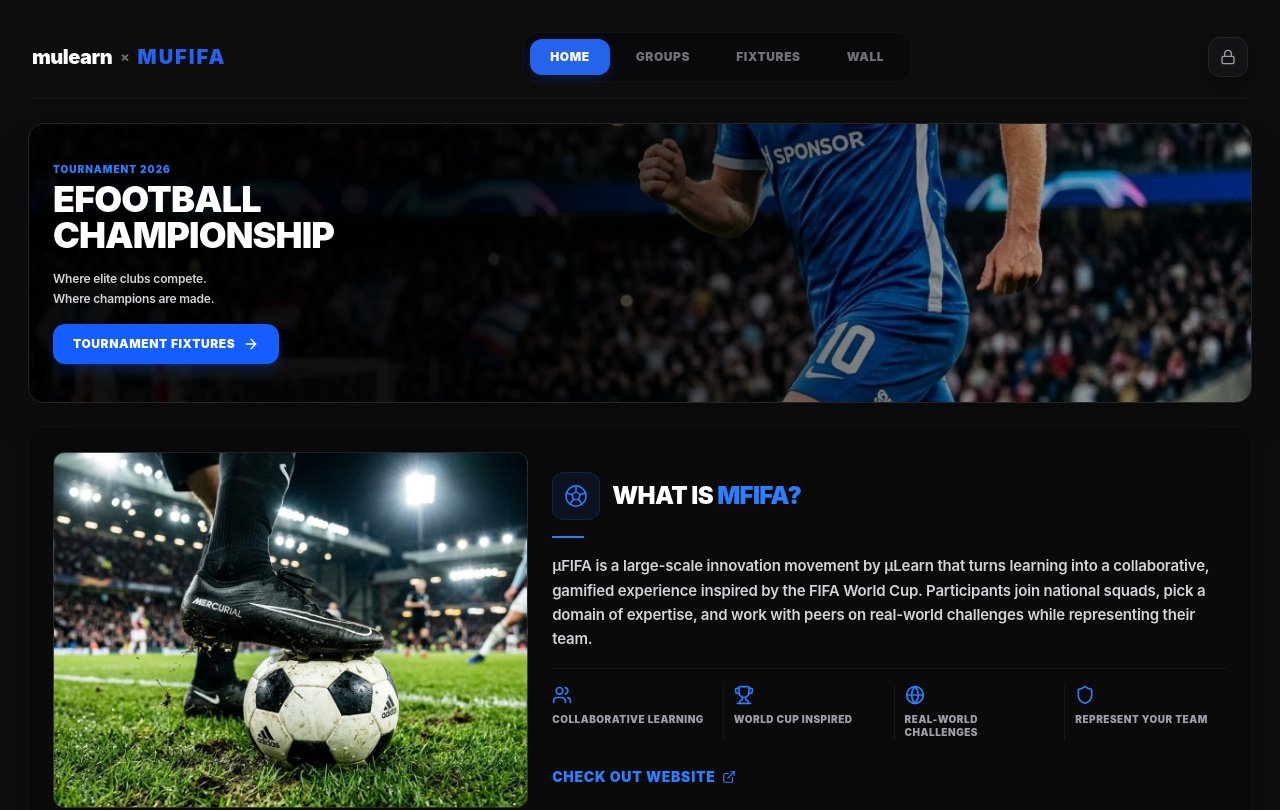
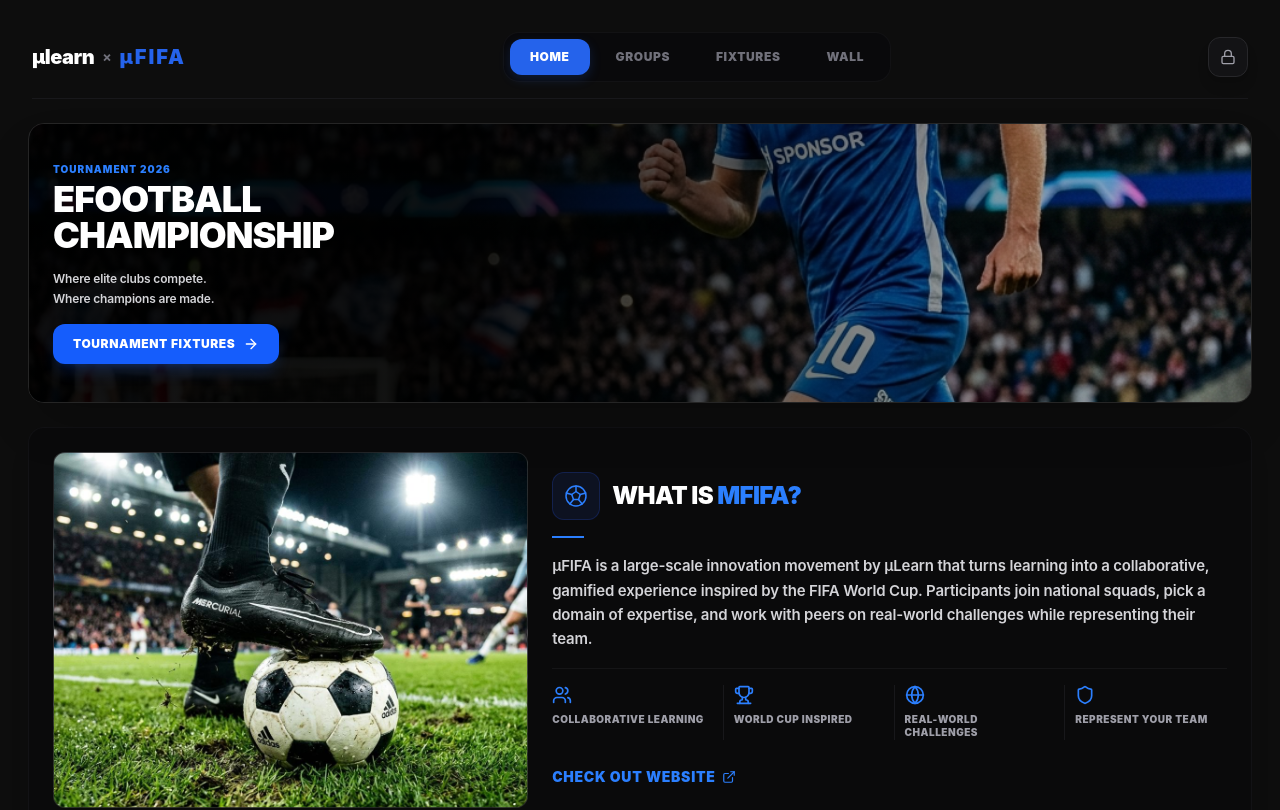
Before and after one commit to hashirkonnola2006-design/mufifa-pes, a React (Vite) app: page / in a window 1280 px wide. Shown: the top 810 px of the page. Built offline with nearby package versions, Linux system fonts and the light colour scheme; no server answers.

Commit message:
style: rebrand mu to μ and relocate fixtures filter bar directly above matches list

```diff
--- a/src/App.jsx
+++ b/src/App.jsx
@@ -57,9 +57,9 @@
           <header className="hidden md:flex items-center justify-between py-4 border-b border-zinc-900 mb-6 select-none">
             {/* Left: Collab brand */}
             <div onClick={() => setActiveTab('home')} className="flex items-center gap-2 cursor-pointer select-none">
-              <span className="text-xl font-black text-white lowercase tracking-tight">mulearn</span>
+              <span className="text-xl font-black text-white lowercase tracking-tight">μlearn</span>
               <span className="text-sm font-bold text-zinc-500">×</span>
-              <span className="text-xl font-black text-[#2563eb] uppercase tracking-widest">MUFIFA</span>
+              <span className="text-xl font-black text-[#2563eb] tracking-widest">μFIFA</span>
             </div>
 
             {/* Center: Tabs */}
--- a/src/components/Home.jsx
+++ b/src/components/Home.jsx
@@ -36,9 +36,9 @@
       <div className="relative flex md:hidden justify-center items-center py-2 px-1">
         {/* mulearn x FIFA Collab Badge (Centered and Enlarged) */}
         <div className="flex items-center gap-2 select-none">
-          <span className="text-lg sm:text-xl font-black text-white lowercase tracking-tight">mulearn</span>
+          <span className="text-lg sm:text-xl font-black text-white lowercase tracking-tight">μlearn</span>
           <span className="text-sm font-bold text-zinc-500">×</span>
-          <span className="text-lg sm:text-xl font-black text-blue-500 uppercase tracking-widest">FIFA</span>
+          <span className="text-lg sm:text-xl font-black text-blue-500 tracking-widest">μFIFA</span>
         </div>
 
         {/* Admin Login Button (Absolute Right) */}
--- a/src/components/WallOfVictories.jsx
+++ b/src/components/WallOfVictories.jsx
@@ -193,35 +193,6 @@
         </div>
       )}
 
-      {/* ── Navigation Filters ── */}
-      <div className="overflow-x-auto no-scrollbar -mx-1 px-1">
-        <div className="flex gap-2 min-w-max pb-1">
-          {[
-            { id: 'ALL', label: 'All Matches' },
-            { id: 'GROUP', label: 'Group Stage' },
-            { id: 'R16', label: 'Round of 16' },
-            { id: 'QF', label: 'Quarter Finals' },
-            { id: 'SF', label: 'Semi Finals' },
-            { id: 'final', label: 'Final' },
-          ].map((tab) => {
-            const isActive = activeFilter === tab.id;
-            return (
-              <button
-                key={tab.id}
-                onClick={() => setActiveFilter(tab.id)}
-                className={`px-4 py-2.5 rounded-full text-xs font-black uppercase tracking-wider transition-all-custom border ${
-                  isActive
-                    ? 'bg-amber-500 text-black border-amber-400 shadow-[0_0_12px_rgba(245,158,11,0.25)]'
-                    : 'bg-zinc-900/60 border-zinc-800/80 text-zinc-400 hover:text-zinc-200'
-                }`}
-              >
-                {tab.label}
-              </button>
-            );
-          })}
-        </div>
-      </div>
-
       {/* ── Stats & Progress Widgets ── */}
       <div className="grid grid-cols-1 sm:grid-cols-2 gap-4">
         {/* Tournament Progress */}
@@ -286,6 +257,35 @@
               <span className="text-[9px] text-zinc-700 font-medium block mt-1">Tourney starts today</span>
             </div>
           )}
+        </div>
+      </div>
+
+      {/* ── Navigation Filters ── */}
+      <div className="overflow-x-auto no-scrollbar -mx-1 px-1">
+        <div className="flex gap-2 min-w-max pb-1">
+          {[
+            { id: 'ALL', label: 'All Matches' },
+            { id: 'GROUP', label: 'Group Stage' },
+            { id: 'R16', label: 'Round of 16' },
+            { id: 'QF', label: 'Quarter Finals' },
+            { id: 'SF', label: 'Semi Finals' },
+            { id: 'final', label: 'Final' },
+          ].map((tab) => {
+            const isActive = activeFilter === tab.id;
+            return (
+              <button
+                key={tab.id}
+                onClick={() => setActiveFilter(tab.id)}
+                className={`px-4 py-2.5 rounded-full text-xs font-black uppercase tracking-wider transition-all-custom border ${
+                  isActive
+                    ? 'bg-amber-500 text-black border-amber-400 shadow-[0_0_12px_rgba(245,158,11,0.25)]'
+                    : 'bg-zinc-900/60 border-zinc-800/80 text-zinc-400 hover:text-zinc-200'
+                }`}
+              >
+                {tab.label}
+              </button>
+            );
+          })}
         </div>
       </div>
 
--- a/src/components/admin/AdminDashboard.jsx
+++ b/src/components/admin/AdminDashboard.jsx
@@ -23,7 +23,7 @@
             Admin Mode
           </span>
           <h1 className="text-white text-base font-black tracking-tight leading-none">
-            MUFIFA Control Panel
+            μFIFA Control Panel
           </h1>
         </div>
         <button
--- a/src/components/admin/AdminLogin.jsx
+++ b/src/components/admin/AdminLogin.jsx
@@ -34,7 +34,7 @@
         </div>
         <div className="text-center">
           <h1 className="text-white text-xl font-black tracking-tight">Admin Login</h1>
-          <p className="text-zinc-500 text-xs mt-1 font-medium">MUFIFA Tournament Control Panel</p>
+          <p className="text-zinc-500 text-xs mt-1 font-medium">μFIFA Tournament Control Panel</p>
         </div>
       </div>
 
```
Also changed, not shown: 1 other file (tests, documents, lock files or other folders).
